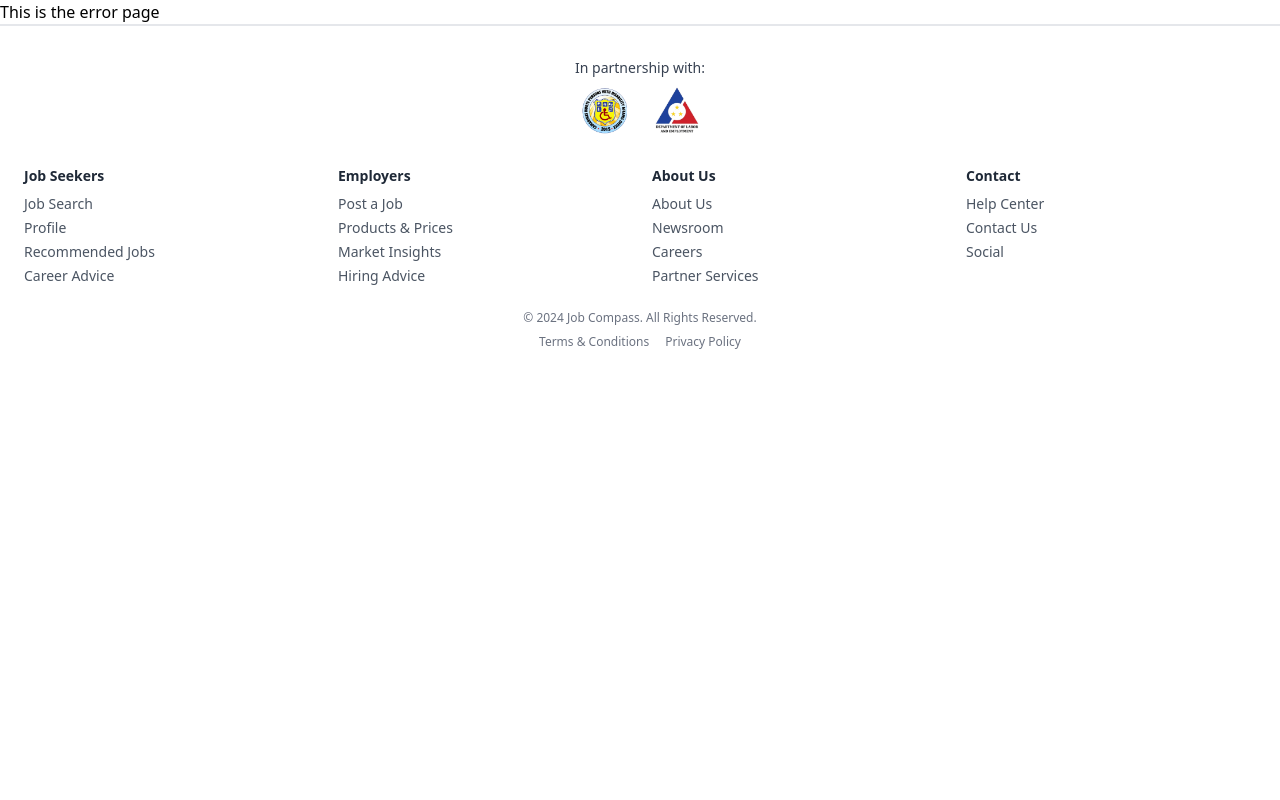
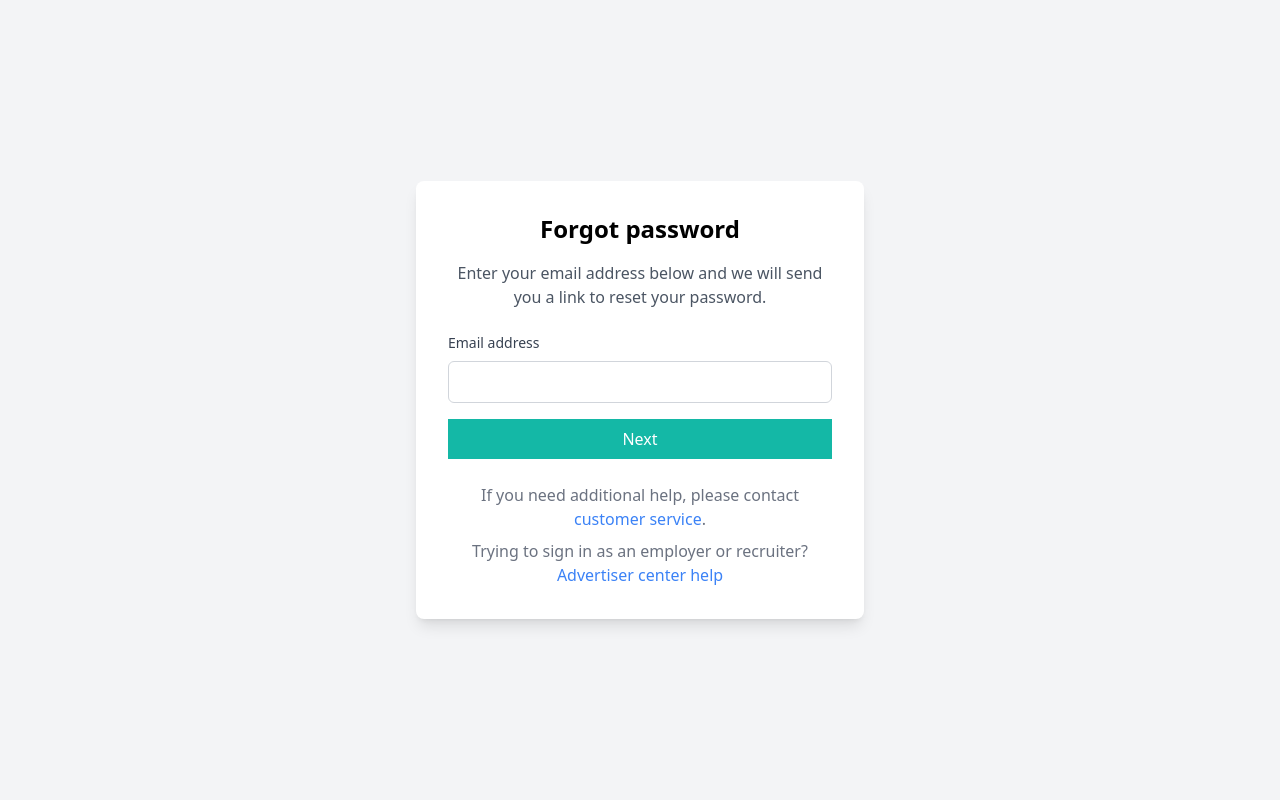
Before and after one commit to IsaacObusan/SAD-REVISED, a React (Vite) app: page /forgot in a window 1280 px wide. Shown: the top 800 px of the page. Built offline with nearby package versions, Linux system fonts and the light colour scheme.

Commit message:
Forgot password

```diff
--- a/src/App.tsx
+++ b/src/App.tsx
@@ -1,6 +1,7 @@
 import React, { Suspense, useState } from 'react';
 import { BrowserRouter, Routes, Route } from 'react-router-dom';
 import Footer from './components/Footer'; // Import the Footer component
+
 
 // Lazy-loaded components for optimization
 const MainLandingPage = React.lazy(() => import('./components/MainLandingPage'));
@@ -13,10 +14,7 @@ const Admin = React.lazy(() => import('./components/Admin'));
 const YourProfile = React.lazy(() => import('./components/YourProfile')); // Lazy load YourProfile component
 const MyStats = React.lazy(() => import('./components/MyStats'));
 const Settings = React.lazy(() => import('./components/Settings')); // Lazy load Settings component
-
-
-
-
+const Forgot = React.lazy(() => import('./components/Forgot')); // Lazy load Forgot component
 
 const LoadingSpinner = () => (
   <div className="flex items-center justify-center h-screen">
@@ -38,9 +36,11 @@ const App: React.FC = () => {
           <Route path="/profile" element={<YourProfile />} /> {/* Add route for YourProfile */}
           <Route path="/stats" element={<MyStats />} /> {/* Add route for MyStats */}
           <Route path="/settings" element={<Settings />} /> {/* Add route for Settings */}
+          <Route path="/forgot" element={<Forgot />} /> {/* Add route for Forgot Password */}
           <Route path="/*" element={<ErrorPage />} />
         </Routes>
         <Footer /> {/* Insert Footer component */}
+
       </Suspense>
     </BrowserRouter>
   );
--- /dev/null
+++ b/src/components/Forgot.tsx
@@ -0,0 +1,91 @@
+import React, { useState } from 'react';
+
+const ForgotPassword: React.FC = () => {
+  const [email, setEmail] = useState('');
+  const [error, setError] = useState('');
+  const [success, setSuccess] = useState(false);
+
+  const handleEmailChange = (e: React.ChangeEvent<HTMLInputElement>) => {
+    setEmail(e.target.value);
+    setError('');
+  };
+
+  const handleSubmit = (e: React.FormEvent) => {
+    e.preventDefault();
+    if (!email) {
+      setError('Required field');
+      return;
+    }
+
+    const emailRegex = /\S+@\S+\.\S+/;
+    if (!emailRegex.test(email)) {
+      setError('Please enter a valid email address');
+      return;
+    }
+
+    // Simulate an API call to send a reset link
+    setSuccess(true);
+    setTimeout(() => {
+      setSuccess(false);
+      alert('Password reset link sent to your email');
+    }, 2000);
+  };
+
+  return (
+    <div className="flex flex-col items-center justify-center min-h-screen bg-gray-100">
+      <div className="w-full max-w-md p-8 bg-white rounded-lg shadow-lg">
+        <h2 className="mb-4 text-2xl font-bold text-center">Forgot password</h2>
+        <p className="mb-6 text-center text-gray-600">
+          Enter your email address below and we will send you a link to reset your password.
+        </p>
+
+        {success ? (
+          <p className="mb-4 text-center text-green-600">Email sent successfully!</p>
+        ) : (
+          <form onSubmit={handleSubmit}>
+            <div className="mb-4">
+              <label htmlFor="email" className="block text-sm font-medium text-gray-700">
+                Email address
+              </label>
+              <input
+                type="email"
+                id="email"
+                value={email}
+                onChange={handleEmailChange}
+                className={`w-full px-4 py-2 mt-2 border rounded-md focus:outline-none ${
+                  error ? 'border-red-500' : 'border-gray-300'
+                }`}
+              />
+              {error && <p className="mt-1 text-sm text-red-500">{error}</p>}
+            </div>
+
+            <button
+              type="submit"
+              className="w-full px-4 py-2 text-white bg-teal-500 unded-md hover:bg-teal-400"
+            >
+              Next
+            </button>
+          </form>
+        )}
+
+        <div className="mt-6 text-center text-gray-500">
+          <p>
+            If you need additional help, please contact{' '}
+            <a href="/customer-service" className="text-blue-500 hover:underline">
+              customer service
+            </a>
+            .
+          </p>
+          <p className="mt-2">
+            Trying to sign in as an employer or recruiter?{' '}
+            <a href="/advertiser-help" className="text-blue-500 hover:underline">
+              Advertiser center help
+            </a>
+          </p>
+        </div>
+      </div>
+    </div>
+  );
+};
+
+export default ForgotPassword;
--- a/src/components/Login.tsx
+++ b/src/components/Login.tsx
@@ -105,6 +105,19 @@ const Login: React.FC = () => {
           {error && <p className="mt-4 text-center text-red-500">{error}</p>}
         </form>
 
+
+        <div className="mt-4 text-center">
+      <p className="text-sm text-gray-600">
+        <span
+          onClick={() => navigate('/forgot')}
+          className="text-teal-500 cursor-pointer hover:underline"
+        >
+          Forgot Password?
+        </span>
+          </p>
+        </div>
+
+
         <div className="mt-6 text-center">
           <p className="text-sm text-gray-600">
             Don't have an account?{' '}
@@ -112,10 +125,12 @@ const Login: React.FC = () => {
               onClick={() => navigate('/sign-up')}
               className="text-teal-500 cursor-pointer hover:underline"
             >
-              Sign up
+          Sign up
             </span>
           </p>
         </div>
+
+
       </div>
     </div>
   );
--- a/src/components/MainLandingPage.tsx
+++ b/src/components/MainLandingPage.tsx
@@ -1,6 +1,7 @@
 import React, { useState } from 'react';
 import { useNavigate } from 'react-router-dom';
 import Footer from './Footer';
+
 
 
 const MainLandingPage = () => {
```
